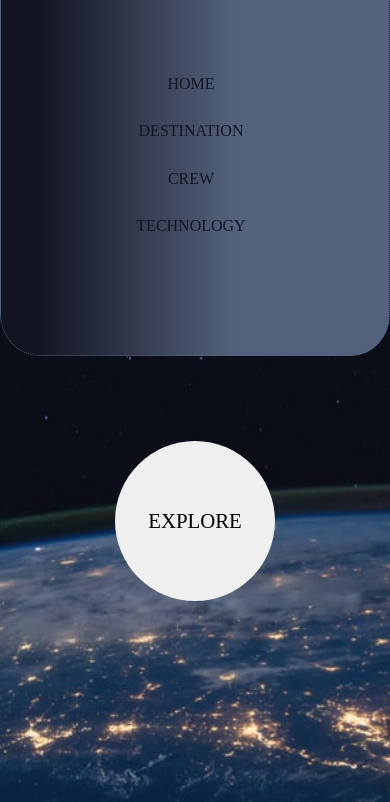
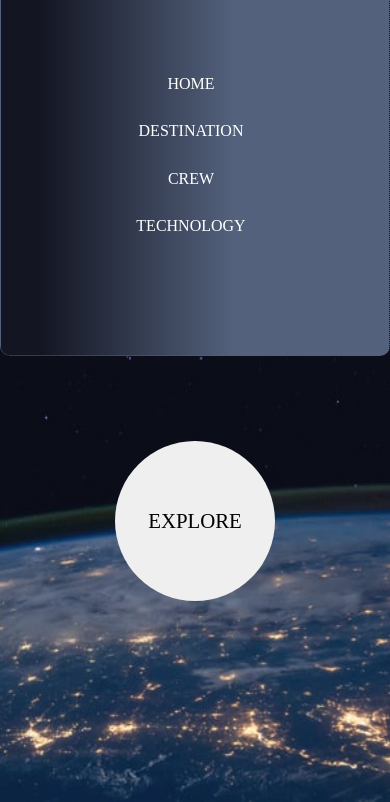
Before and after one commit to Akintobi41/Space-Hub, a plain HTML site: page index.html in a window 390 px wide. Both pictures are taken after a click on the button 351 px from the left and 43 px from the top of the page. Shown: the part 66-868 px from the top of the page. Drawn offline with Linux system fonts and the light colour scheme.

Commit message:
updated hamburger menu-links for mobile

```diff
--- a/css/styles.css
+++ b/css/styles.css
@@ -45,12 +45,12 @@ header {
   background: linear-gradient(to right, #131522 10%, #53617c 60%);
   z-index: 999;
   border: dotted 1px #53617c;
-  border-bottom-left-radius: 10%;
-  border-bottom-right-radius: 10%;
+  border-bottom-left-radius: 10px;
+  border-bottom-right-radius: 10px;
 }
 .navigation.active a {
   font-size: 1rem;
-  color: #131522;
+  color: #fff;
   display: inline-block;
   margin-top: 1.25rem;
 }
```
